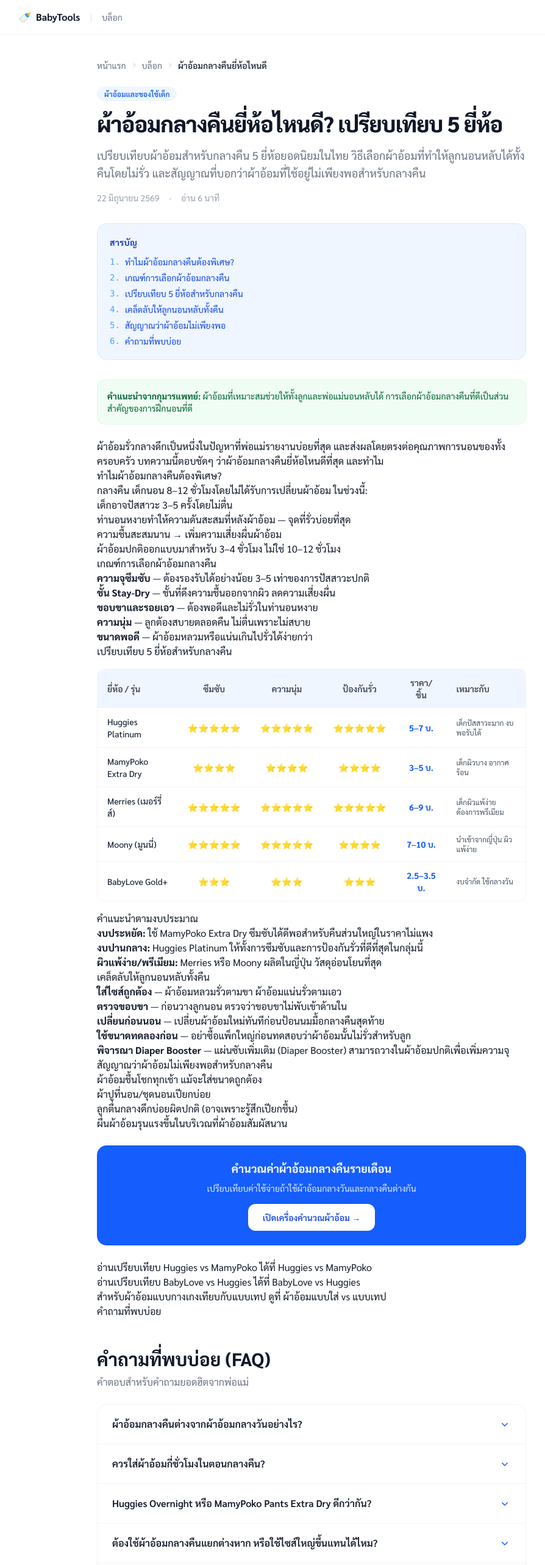
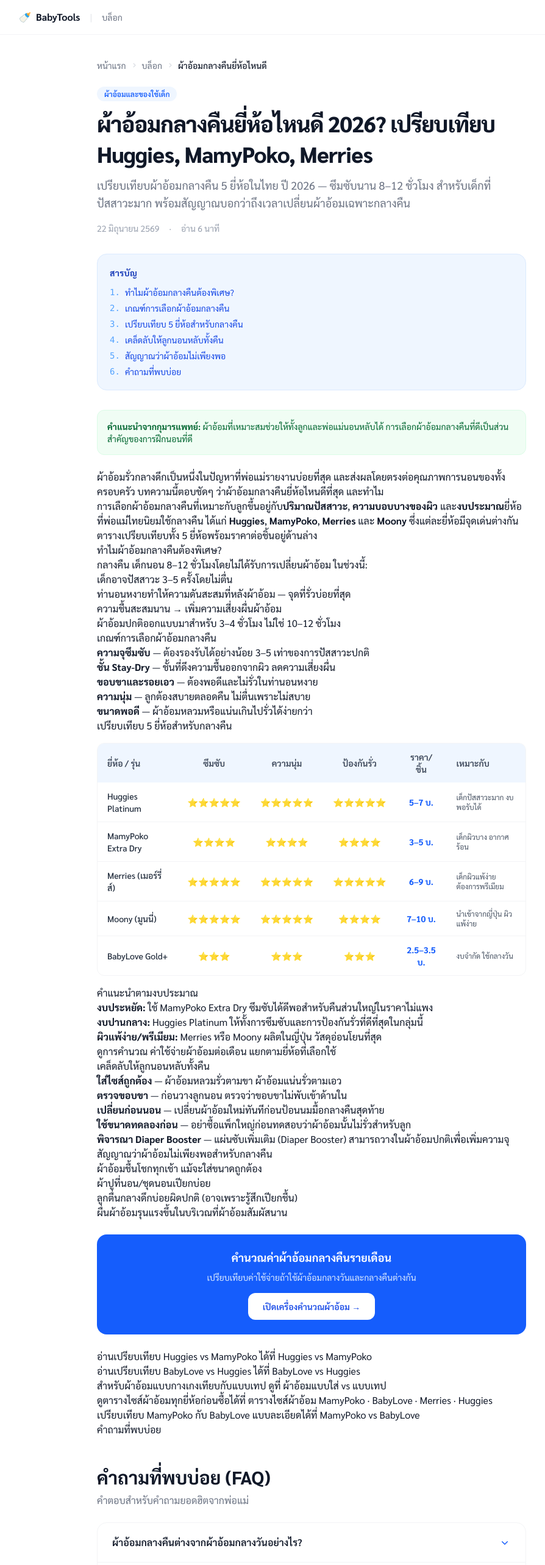
Before and after one commit to nigdball-dotcom/baby-tools, a Next.js app: page /blog/best-overnight-diaper in a window 1280 px wide. Shown: the top 2566 px of the page at 61% size, without its empty margins (129-1023 px from the left). Built offline with nearby package versions, Linux system fonts and the light colour scheme.

Commit message:
feat(seo): optimize best-overnight-diaper for organic growth
- improve search-focused title
- rewrite opening summary with neutral guidance
- refine FAQ using conditional recommendations
- strengthen contextual internal linking

Growth Sprint 1 – Phase 3

```diff
--- a/app/blog/best-overnight-diaper/page.tsx
+++ b/app/blog/best-overnight-diaper/page.tsx
@@ -7,9 +7,9 @@
 import type { FAQItem, TOCItem } from '@/types'
 
 const SLUG = 'best-overnight-diaper'
-const TITLE = 'ผ้าอ้อมกลางคืนยี่ห้อไหนดี? เปรียบเทียบ 5 ยี่ห้อ'
+const TITLE = 'ผ้าอ้อมกลางคืนยี่ห้อไหนดี 2026? เปรียบเทียบ Huggies, MamyPoko, Merries'
 const DESCRIPTION =
-  'เปรียบเทียบผ้าอ้อมสำหรับกลางคืน 5 ยี่ห้อยอดนิยมในไทย วิธีเลือกผ้าอ้อมที่ทำให้ลูกนอนหลับได้ทั้งคืนโดยไม่รั่ว และสัญญาณที่บอกว่าผ้าอ้อมที่ใช้อยู่ไม่เพียงพอสำหรับกลางคืน'
+  'เปรียบเทียบผ้าอ้อมกลางคืน 5 ยี่ห้อในไทย ปี 2026 — ซึมซับนาน 8–12 ชั่วโมง สำหรับเด็กที่ปัสสาวะมาก พร้อมสัญญาณบอกว่าถึงเวลาเปลี่ยนผ้าอ้อมเฉพาะกลางคืน'
 const DATE = '2026-06-22'
 const URL = `/blog/${SLUG}`
 
@@ -76,6 +76,11 @@
     answer:
       'เด็กแรกเกิด–3 เดือน แนะนำเปลี่ยนทุกครั้งที่ตื่นนมกลางคืน และทุกครั้งที่อุจจาระ เด็ก 3 เดือนขึ้นไป ถ้าไม่อุจจาระกลางคืน อาจรอจนเช้าโดยใช้ผ้าอ้อมกลางคืนที่ซึมซับสูง',
   },
+  {
+    question: 'ผ้าอ้อมกลางคืนยี่ห้อไหนดีที่สุด 2026?',
+    answer:
+      'หากเด็กปัสสาวะมาก ควรเลือกผ้าอ้อมที่ซึมซับสูง เช่น Huggies Platinum หรือ Merries หากเน้นความคุ้มค่า MamyPoko Extra Dry เป็นตัวเลือกที่ดีในราคาไม่แพง หากผิวแพ้ง่าย แนะนำ Merries หรือ Moony ที่ใช้วัสดุอ่อนโยนกว่า ผ้าอ้อมที่เหมาะสมที่สุดขึ้นอยู่กับปริมาณปัสสาวะ ผิวของเด็ก และงบประมาณของแต่ละครอบครัว',
+  },
 ]
 
 export default function BestOvernightDiaperPage() {
@@ -93,6 +98,7 @@
       slug={SLUG}
       title={TITLE}
       description={DESCRIPTION}
+      showProducts
       date={DATE}
       readingTime="6 นาที"
       category="ผ้าอ้อมและของใช้เด็ก"
@@ -120,6 +126,14 @@
       <p>
         ผ้าอ้อมรั่วกลางดึกเป็นหนึ่งในปัญหาที่พ่อแม่รายงานบ่อยที่สุด และส่งผลโดยตรงต่อคุณภาพการนอนของทั้งครอบครัว
         บทความนี้ตอบชัดๆ ว่าผ้าอ้อมกลางคืนยี่ห้อไหนดีที่สุด และทำไม
+      </p>
+
+      <p>
+        การเลือกผ้าอ้อมกลางคืนที่เหมาะกับลูกขึ้นอยู่กับ<strong>ปริมาณปัสสาวะ</strong>,{' '}
+        <strong>ความบอบบางของผิว</strong> และ<strong>งบประมาณ</strong>
+        ยี่ห้อที่พ่อแม่ไทยนิยมใช้กลางคืน ได้แก่ <strong>Huggies</strong>, <strong>MamyPoko</strong>,{' '}
+        <strong>Merries</strong> และ <strong>Moony</strong> ซึ่งแต่ละยี่ห้อมีจุดเด่นต่างกัน
+        ตารางเปรียบเทียบทั้ง 5 ยี่ห้อพร้อมราคาต่อชิ้นอยู่ด้านล่าง
       </p>
 
       <h2 id="why-different">ทำไมผ้าอ้อมกลางคืนต้องพิเศษ?</h2>
@@ -182,6 +196,11 @@
         <li><strong>งบปานกลาง:</strong> Huggies Platinum ให้ทั้งการซึมซับและการป้องกันรั่วที่ดีที่สุดในกลุ่มนี้</li>
         <li><strong>ผิวแพ้ง่าย/พรีเมียม:</strong> Merries หรือ Moony ผลิตในญี่ปุ่น วัสดุอ่อนโยนที่สุด</li>
       </ul>
+      <p>
+        ดูการคำนวณ{' '}
+        <Link href="/blog/monthly-diaper-cost">ค่าใช้จ่ายผ้าอ้อมต่อเดือน</Link>{' '}
+        แยกตามยี่ห้อที่เลือกใช้
+      </p>
 
       <h2 id="tips">เคล็ดลับให้ลูกนอนหลับทั้งคืน</h2>
       <ul>
@@ -223,6 +242,14 @@
         สำหรับผ้าอ้อมแบบกางเกงเทียบกับแบบเทป ดูที่{' '}
         <Link href="/blog/pull-up-vs-tape-diaper">ผ้าอ้อมแบบใส่ vs แบบเทป</Link>
       </p>
+      <p>
+        ดูตารางไซส์ผ้าอ้อมทุกยี่ห้อก่อนซื้อได้ที่{' '}
+        <Link href="/blog/diaper-size-guide">ตารางไซส์ผ้าอ้อม MamyPoko · BabyLove · Merries · Huggies</Link>
+      </p>
+      <p>
+        เปรียบเทียบ MamyPoko กับ BabyLove แบบละเอียดได้ที่{' '}
+        <Link href="/blog/mamypoko-vs-babylove">MamyPoko vs BabyLove</Link>
+      </p>
 
       <h2 id="faq">คำถามที่พบบ่อย</h2>
       <FAQ items={FAQ_ITEMS} />
```
